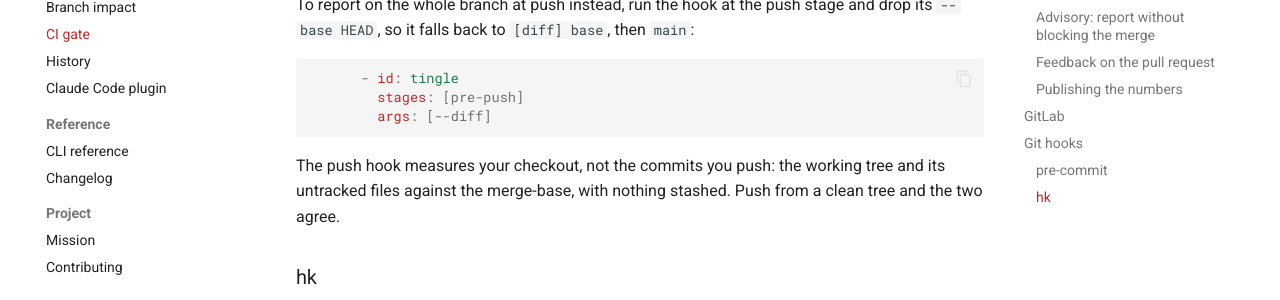
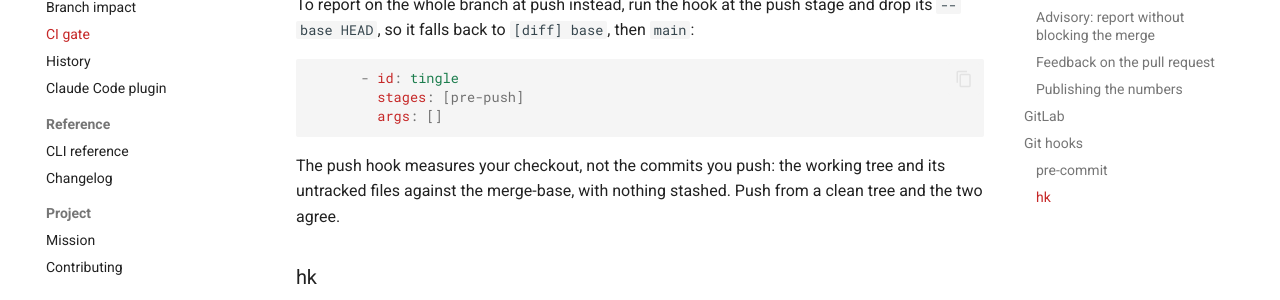
Before and after one commit to fancysnake/tingle, an MkDocs documentation site: the page built from docs/check.md, in a window 1280 px wide and 900 px high, scrolled down 5225 px. Shown: the part 244-544 px from the top of the window. Built offline with MkDocs 1.6.1 and Material for MkDocs 9.7.7, drawn with Linux system fonts in a browser that asks for light colours; comment, search, counter and statistics services are not loaded.

Commit message:
chore: act on the review triage

````diff
--- a/.pre-commit-hooks.yaml
+++ b/.pre-commit-hooks.yaml
@@ -1,8 +1,8 @@
 - id: tingle
   name: tingle report
   description: Report the tech-debt markers a commit adds.
-  entry: tingle report
-  args: [--diff, --base, HEAD]
+  entry: tingle report --diff
+  args: [--base, HEAD]
   language: python
   pass_filenames: false
   always_run: true
--- a/docs/check.md
+++ b/docs/check.md
@@ -253,7 +253,7 @@
 ```yaml
       - id: tingle
         stages: [pre-push]
-        args: [--diff]
+        args: []
 ```
 
 The push hook measures your checkout, not the commits you push: the working
````
Also changed, not shown: 2 other files.
